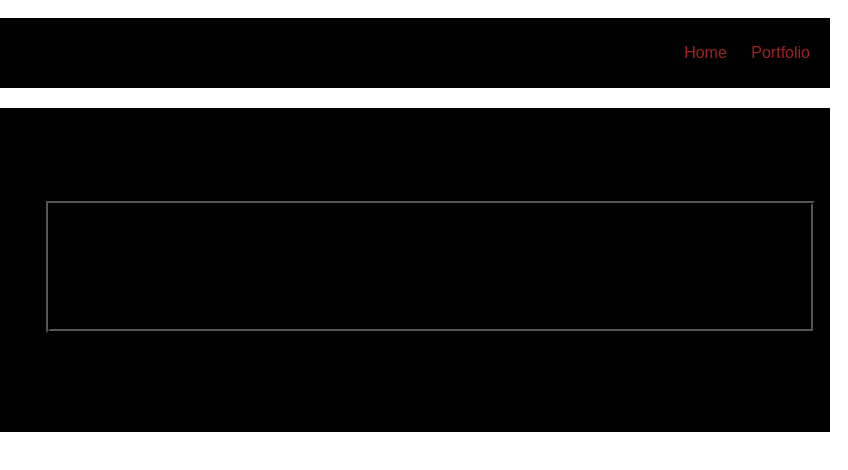
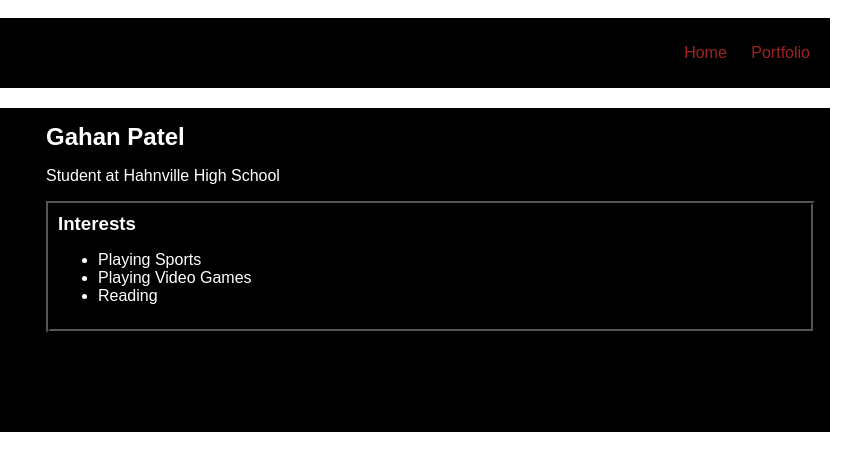
Before and after one commit to GahanP/GahanP.github.io, a plain HTML site: page index.html in a window 1280 px wide. Shown: the full height of the page, 432-1280 px from the left. Drawn offline with Linux system fonts and the light colour scheme.

Commit message:
final file

```diff
--- a/index.html
+++ b/index.html
@@ -56,6 +56,7 @@
          .content {
              flex: 1;
              padding: 15px;
+             color: white
          }
          #interests {
              border: 4px rgb(0, 0, 0) ridge;
@@ -68,11 +69,6 @@
 
    </head>
 
-   <body>
-
-
-   </body
-</html>
 <body>
    <!-- All content goes here -->
    <div>
```
